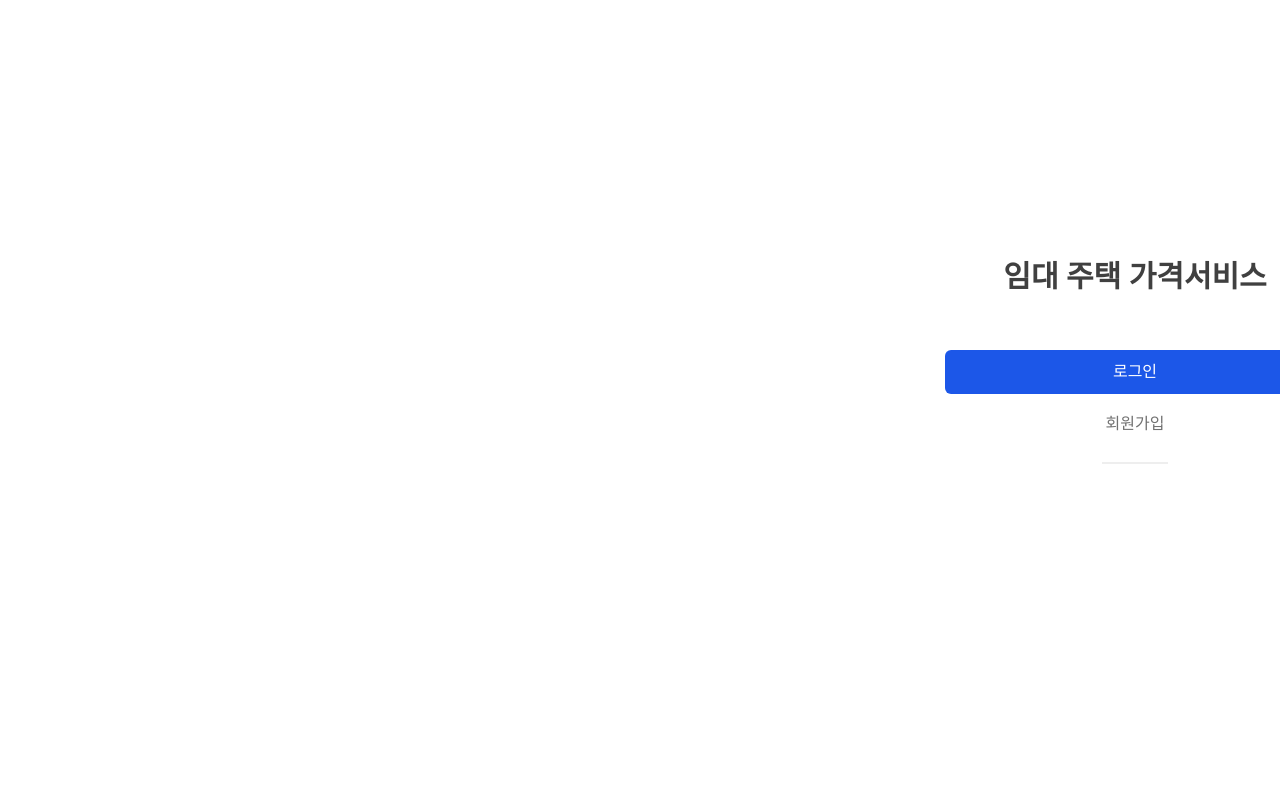
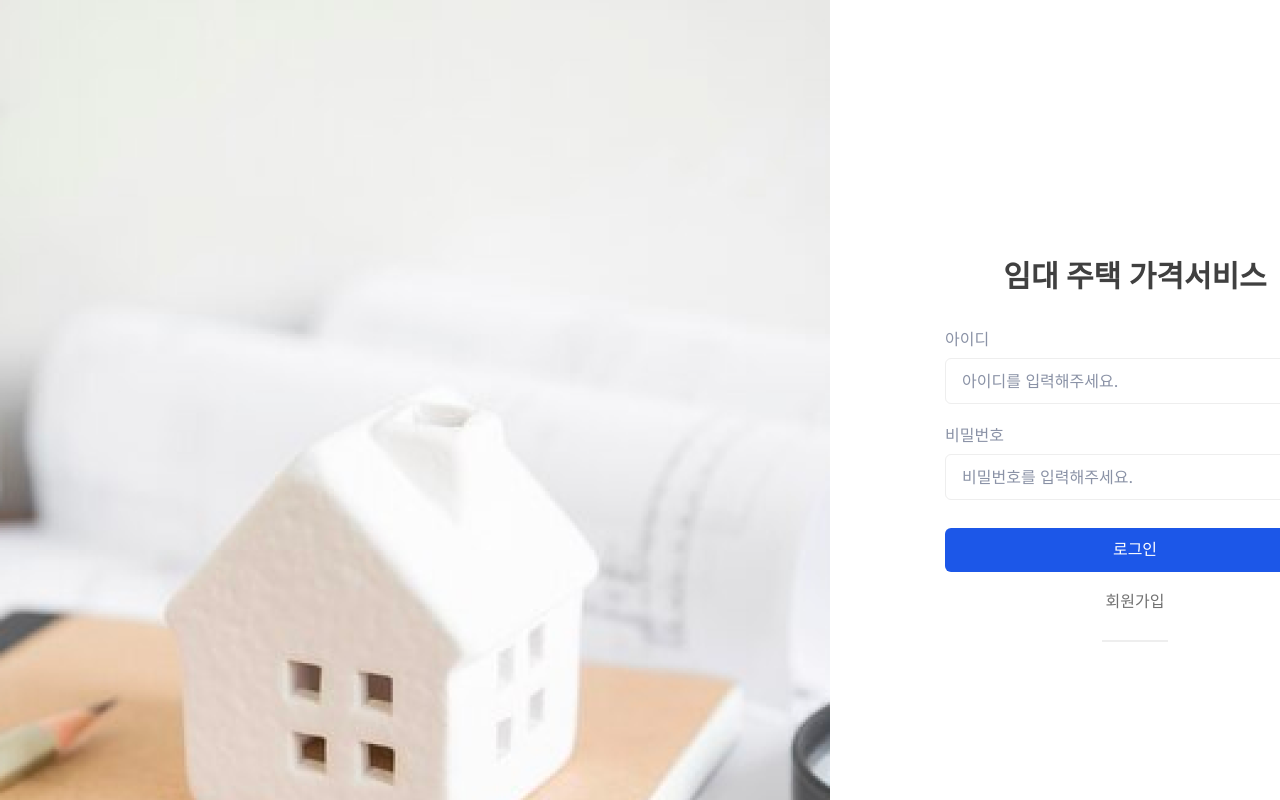
Before and after one commit to hhhunnn/react-basic, a React (Create React App) app in the folder estate/: page / in a window 1280 px wide. Shown: the top 800 px of the page. Built offline with nearby package versions, Linux system fonts and the light colour scheme; the HTML template or start-up script is replaced by a standard one; a web font is replaced by a local one.

Commit message:
2024.04.11

```diff
--- a/estate/src/components/Inputbox/index.tsx
+++ b/estate/src/components/Inputbox/index.tsx
@@ -1,14 +1,16 @@
-import React from "react";
+import React, { ChangeEvent } from "react";
 import './style.css';
 
 export interface InputBoxProps {
     label: string;
     type: 'text' | 'password';
+    value: string;
+    onChangeHandler: (event: ChangeEvent<HTMLInputElement>) => void;
     placeholder: string;
     buttonTitle?: string;
 }
 
-export default function InputBox({ label, type, placeholder, buttonTitle }: InputBoxProps) {
+export default function InputBox({ label, type, value, placeholder, onChangeHandler, buttonTitle }: InputBoxProps) {
 
     return (
         <div className="input-box">
@@ -17,7 +19,9 @@
                 <input
                     className="input"
                     type={type}
+                    value={value}
                     placeholder={placeholder}
+                    onChange={onChangeHandler}
                 />
                 { buttonTitle &&
                 <div className="input-disable-button">
--- a/estate/src/views/Authentication/index.tsx
+++ b/estate/src/views/Authentication/index.tsx
@@ -1,5 +1,9 @@
-import React, { useState } from 'react'
+import React, { ChangeEvent, useState } from 'react'
 import './style.css';
+
+import SignInBackground from "assets/image/sign-in-background.png"
+import SignUpBackground from "assets/image/sign-up-background.png"
+import InputBox from 'components/Inputbox';
 
 type AuthPage = 'sign-in' | 'sign-up';
 
@@ -10,13 +14,29 @@
 
 // contents 제외
 function SignIn({ onLinkClickHandler }: Props) {
+
+  const [id, setId] = useState<string>('');
+  const [password, setPassword] = useState<string>('');
+
+  const onIdChangeHandler = (event: ChangeEvent<HTMLInputElement>) => {
+    setId(event.target.value);
+  }
+  const onPasswordChangeHandler = (event: ChangeEvent<HTMLInputElement>) => {
+    setPassword(event.target.value);
+  }
+
   const onSignInButtonClickHandler = () => {
-
+    alert(`아이디 : ${id} / 비밀번호 : ${password}`);
+    setId('');
+    setPassword('');
   };
 
   return(
     <div className='authentication-contents'>
-      <div className='authentication-input-container'></div>
+      <div className='authentication-input-container'>
+        <InputBox label="아이디" type="text" value={id} placeholder="아이디를 입력해주세요." onChangeHandler={onIdChangeHandler} />
+        <InputBox label="비밀번호" type="password" value={password} placeholder="비밀번호를 입력해주세요." onChangeHandler={onPasswordChangeHandler} />
+      </div>
       <div className='authentication-button-container'>
         <div className="primary-button full-width" onClick={onSignInButtonClickHandler}>로그인</div>
         <div id="sign-up-link" className="text-link" onClick={onLinkClickHandler}>회원가입</div>
@@ -63,9 +83,11 @@
       <SignIn onLinkClickHandler={onLinkClickHandler} /> :
       <SignUp onLinkClickHandler={onLinkClickHandler} />;
 
+      const imageBoxStyle = { backgroundImage: `url(${page === 'sign-in' ? SignInBackground : SignUpBackground})` };
+
   return (
     <div id="authentication-wrapper">
-      <div className="authentication-image-box"></div>
+    <div className="authentication-image-box" style={ imageBoxStyle }></div>
       <div className="authentication-box">
         <div className="authentication-container">
           <div className="authentication-title h1">{'임대 주택 가격서비스'}</div>
```
